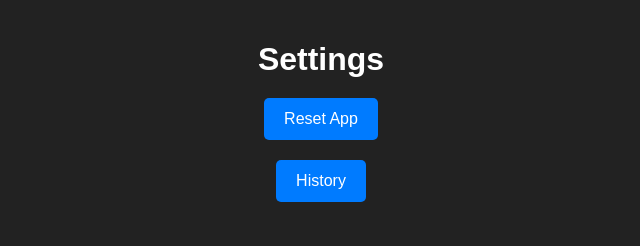
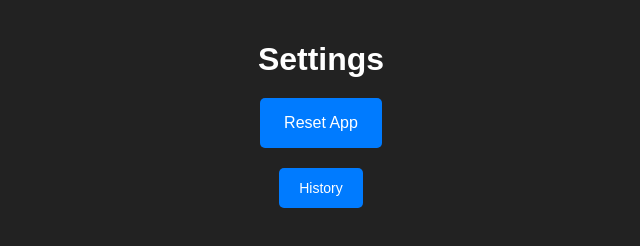
Before and after one commit to Abel360w/Abel360w.github.io, a plain HTML site: page settings.html in a window 1280 px wide. Shown: the whole page, without its empty margins (319-959 px from the left). Drawn offline with Linux system fonts and the light colour scheme.

Commit message:
Update settings.html

```diff
--- a/settings.html
+++ b/settings.html
@@ -2,6 +2,7 @@
 <html>
 <head>
     <title>Settings</title>
+    <meta name="viewport" content="width=device-width, initial-scale=1.0">
     <style>
         body {
             font-family: Arial, sans-serif;
@@ -19,7 +20,7 @@
             margin-bottom: 20px;
         }
         button {
-            padding: 12px 20px;
+            padding: 16px 24px;
             background-color: #007bff;
             color: #fff;
             border: none;
@@ -38,6 +39,8 @@
         }
         .navbar button {
             margin: 0 10px;
+            padding: 12px 20px;
+            font-size: 14px;
         }
     </style>
 </head>
```
